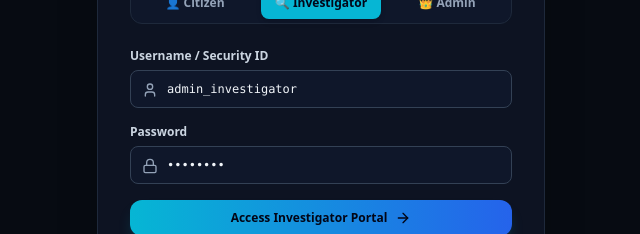
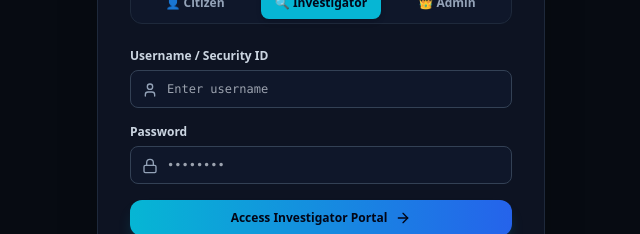
Before and after one commit to DivyanjaliTripathi707/FraudDNA-360, a React (Vite) app in the folder frontend/: page /login in a window 1280 px wide. Shown: the part 346-580 px from the top of the page, without its empty margins (319-959 px from the left). Built offline with nearby package versions, Linux system fonts and the light colour scheme; no server answers.

Commit message:
security: enforce manual username and password entry by clearing default pre-fills on Login page

```diff
--- a/frontend/src/pages/LoginPage.jsx
+++ b/frontend/src/pages/LoginPage.jsx
@@ -5,8 +5,8 @@ import { ShieldAlert, Lock, User, AlertCircle, ArrowRight, UserCheck, Shield } f
 
 export default function LoginPage() {
   const [selectedRole, setSelectedRole] = useState('Investigator');
-  const [username, setUsername] = useState('admin_investigator');
-  const [password, setPassword] = useState('admin123');
+  const [username, setUsername] = useState('');
+  const [password, setPassword] = useState('');
   const [loading, setLoading] = useState(false);
   const [error, setError] = useState('');
   const navigate = useNavigate();
@@ -23,16 +23,8 @@ export default function LoginPage() {
   const handleRoleSelect = (role) => {
     setSelectedRole(role);
     setError('');
-    if (role === 'Citizen') {
-      setUsername('citizen_user');
-      setPassword('citizen123');
-    } else if (role === 'Admin') {
-      setUsername('chief_admin');
-      setPassword('admin123');
-    } else {
-      setUsername('admin_investigator');
-      setPassword('admin123');
-    }
+    setUsername('');
+    setPassword('');
   };
 
   const handleLogin = async (e) => {
```
